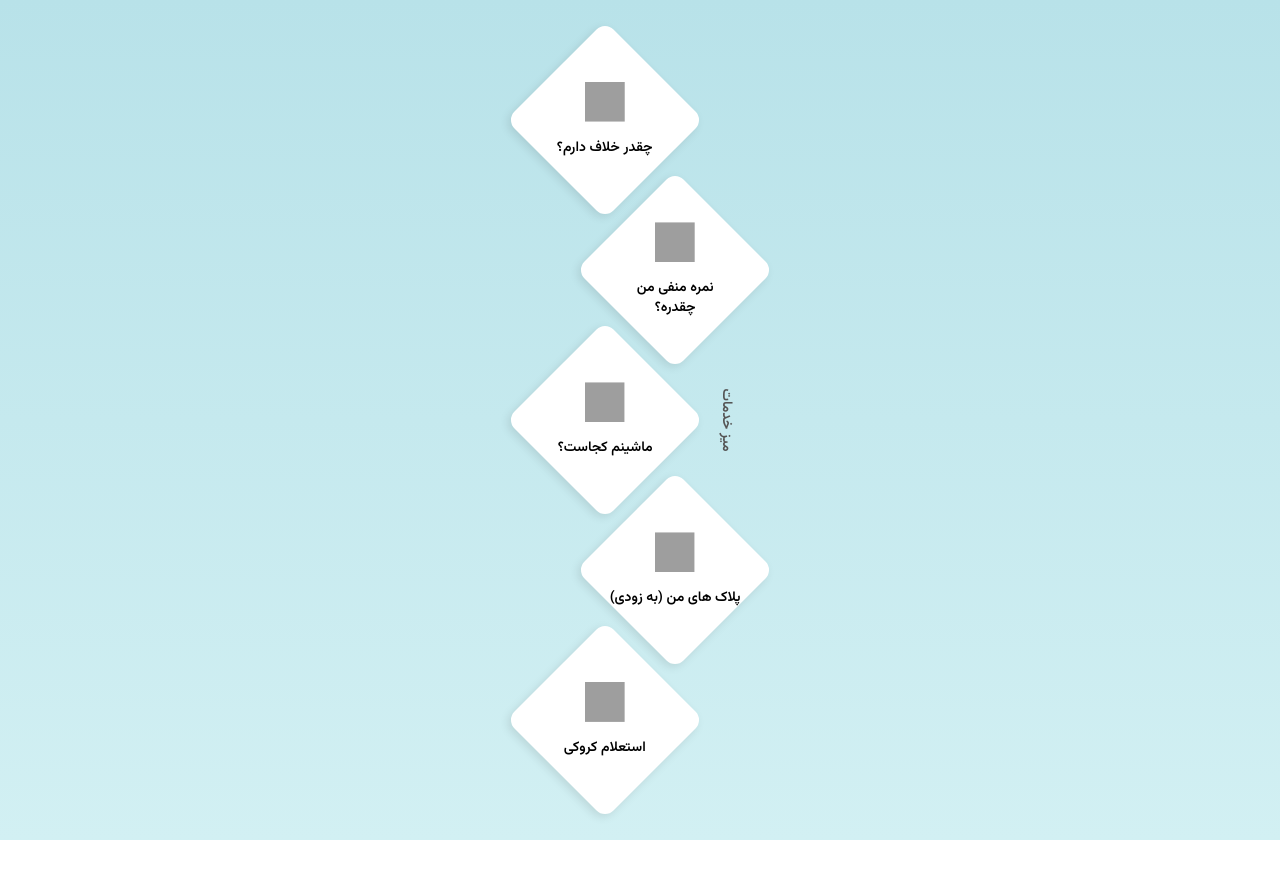
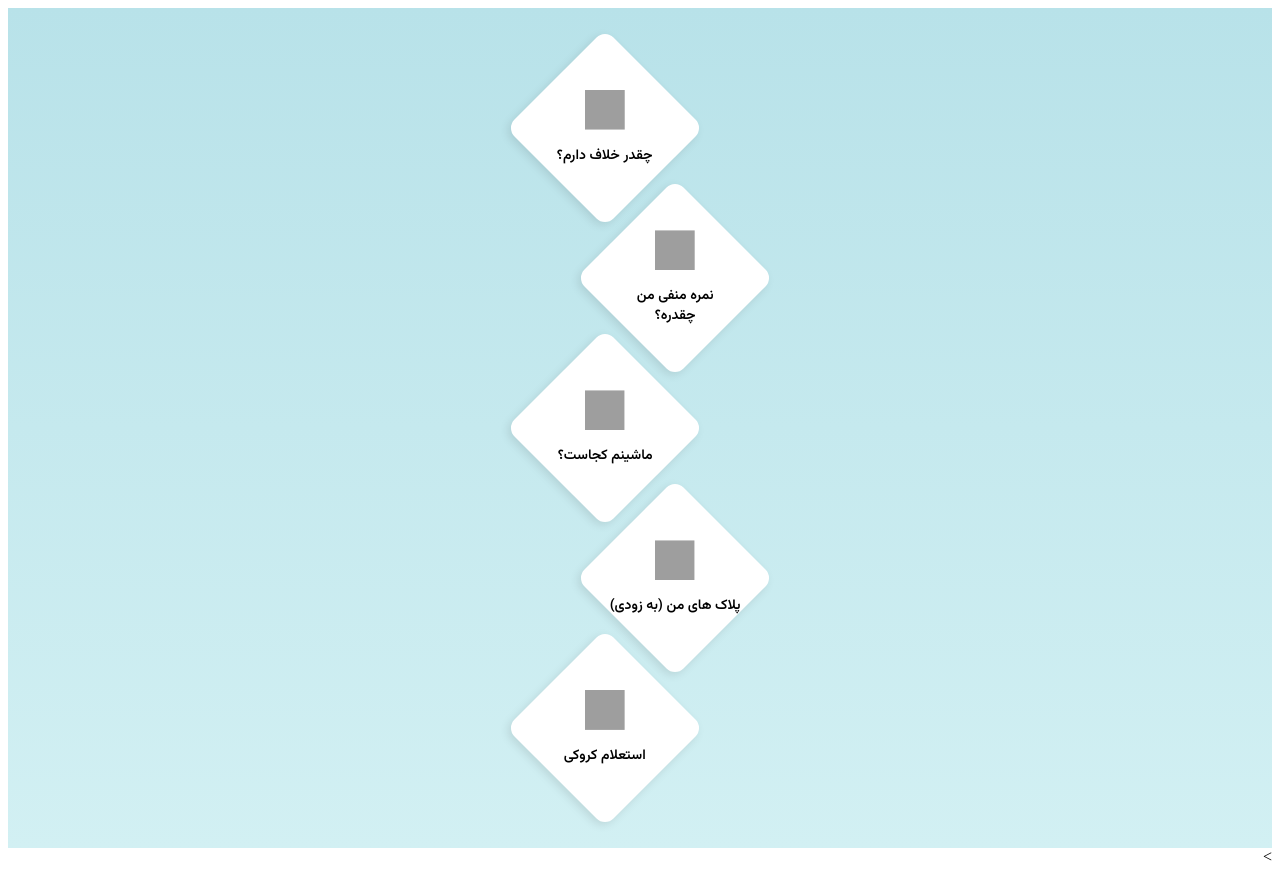
Before and after one commit to Mohammadkaalam/Rahvar120, a plain HTML site: page index2.html in a window 1280 px wide. Before the commit the page ends 840 px from the top, so only its background shows below. Drawn offline with Linux system fonts and the light colour scheme; grey boxes are pictures that could not be loaded.

Commit message:
end items

```diff
--- a/index2.html
+++ b/index2.html
@@ -6,7 +6,7 @@
   <style>
     @import url('https://fonts.googleapis.com/css2?family=Vazirmatn:wght@400;600&display=swap');
 
-    body {
+    .a {
       margin: 0;
       font-family: 'Vazirmatn', sans-serif;
       background: linear-gradient(to bottom, #b8e2e9, #d2f0f3);
@@ -121,7 +121,7 @@
     }
   </style>
 </head>
-<body>
+<section class="a">
 
   <div class="container">
     <div class="diamond">
@@ -159,8 +159,7 @@
       </div>
     </div>
 
-    <div class="title">میز خدمات</div>
   </div>
 
-</body>
+</section>>
 </html>
```
